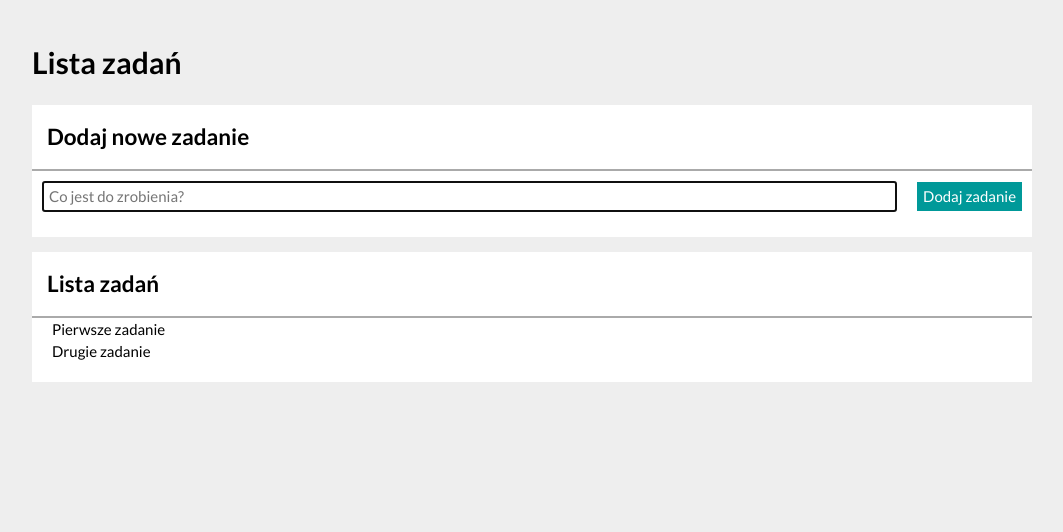
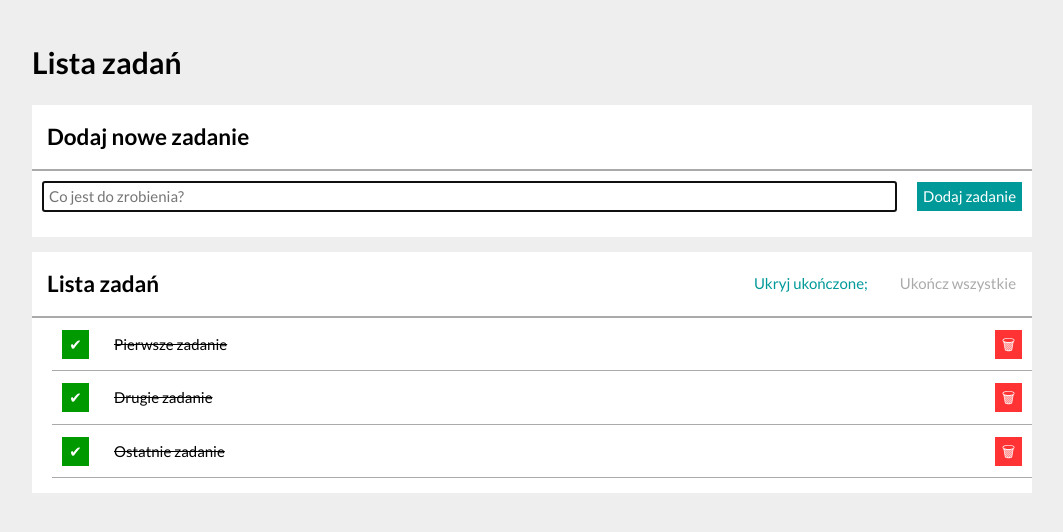
Before and after one commit to irekmiernik/tasks-list-react, a React (Create React App) app: page / in a window 1280 px wide. Shown: the top 532 px of the page, without its empty margins (28-1091 px from the left). Built offline with nearby package versions, Linux system fonts and the light colour scheme.

Commit message:
Construction of the TwoButtons component and updating the App, Form and TasksList components

```diff
--- a/src/App.js
+++ b/src/App.js
@@ -3,11 +3,12 @@ import TwoButtons from './TwoButtons';
 import TasksList from './TasksList';
 
 const tasksTable = [
-  { id: 1, content: "Pierwsze zadanie", done: false, },
-  { id: 2, content: "Drugie zadanie", done: false, },
+  { id: 1, content: "Pierwsze zadanie", done: true, },
+  { id: 2, content: "Drugie zadanie", done: true, },
+  { id: 3, content: "Ostatnie zadanie", done: true, },
 ];
 
-/* const hideDoneTasks = false; */
+const hideDoneTasks = false;
 
 export default function App() {
   return (
@@ -26,7 +27,7 @@ export default function App() {
 
         <div className="sectionFlex sectionFlex--header">
           <h2 className="sectionFlex__itemContent h2">Lista zadań</h2>
-          <TwoButtons />
+          <TwoButtons tasksTable={tasksTable} hideDoneTasks={hideDoneTasks} />
         </div>
         <TasksList tasksTable={tasksTable} />
       </section>
--- a/src/Form/index.js
+++ b/src/Form/index.js
@@ -3,7 +3,7 @@ import '../section.css';
 const Form = () =>
 (
     <form className="sectionFlex">
-        <input className="sectionFlex__itemContent" placeholder="Co jest do zrobienia?" autoFocus />
+        <input className="sectionFlex__itemContent" placeholder="Co jest do zrobienia?" autoFocus={true} />
         <button className="sectionFlex__itemButton">Dodaj zadanie</button>
     </form>
 );
--- a/src/TasksList/index.js
+++ b/src/TasksList/index.js
@@ -4,8 +4,14 @@ export default function TasksList(props) {
     return (
         <ul className="sectionTasksList">
             {props.tasksTable.map(task => (
-                <li key={task.id}>
-                    {task.content}
+                <li key={task.id} className="sectionFlex sectionFlex--tasksList">
+                    <button className="sectionFlex__itemButton sectionFlex__itemButton--done">
+                        {task.done ? "✔" : ""}
+                    </button>
+                    <span className={task.done ? "sectionFlex__itemContent itemContentDone" : "sectionFlex__itemContent"} >
+                        {task.content}
+                    </span>
+                    <button className="sectionFlex__itemButton sectionFlex__itemButton--delete">🗑</button>
                 </li>
             ))}
         </ul>
--- a/src/TwoButtons/index.js
+++ b/src/TwoButtons/index.js
@@ -1,5 +1,24 @@
 import '../section.css';
 
-export default function TwoButtons() {
-    return null;
+export default function TwoButtons(props) {
+
+    if (props.tasksTable.length > 0) {
+
+        return (
+            <>
+                <button className="sectionFlex__itemButton">
+                    {props.hideDoneTasks ? "Pokaż ukończone" : "Ukryj ukończone"};
+                </button>
+
+                <button className="sectionFlex__itemButton" disabled={props.tasksTable.filter((tableElement,) => {
+                    if (!tableElement.done) return tableElement;
+                }).length === 0}>
+                    Ukończ wszystkie
+                </button>
+            </>
+        )
+
+    } else {
+        return null;
+    }
 }
```
